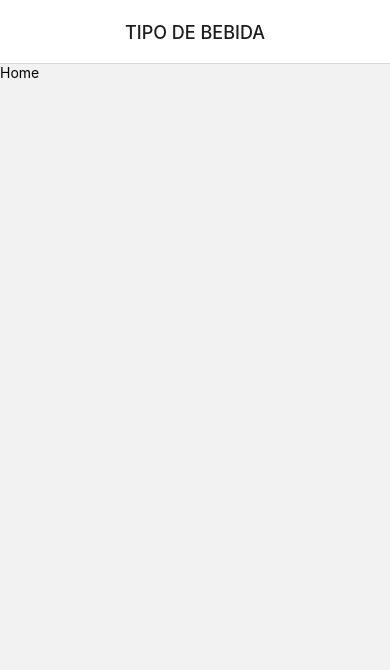
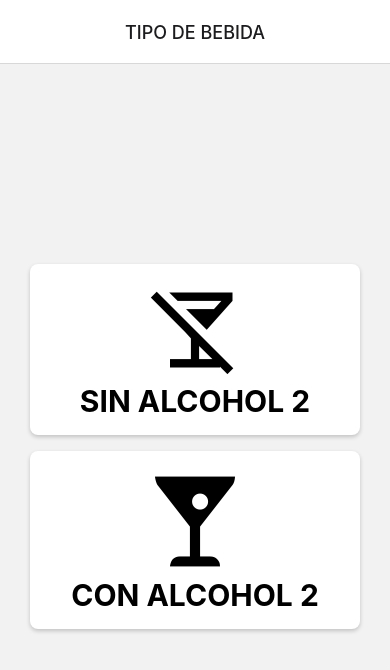
Before and after one commit to francocsanchez/biyDrinks, a React Native app: screen /Home in a window 390 px wide. Shown: the top 670 px of the page. Built offline with nearby package versions, Linux system fonts and the light colour scheme.

Commit message:
Home View

```diff
--- a/src/views/Home/Home.Styles.js
+++ b/src/views/Home/Home.Styles.js
@@ -1,5 +1,12 @@
 import { StyleSheet } from "react-native";
 
-const styles = StyleSheet.create({});
+const styles = StyleSheet.create({
+  container: {
+    flex: 1,
+    justifyContent: "center",
+    alignItems: "center",
+    marginHorizontal: 30,
+  },
+});
 
 export { styles };
--- a/src/views/Home/Home.jsx
+++ b/src/views/Home/Home.jsx
@@ -1,13 +1,29 @@
-import { View, Text } from 'react-native'
+import { View } from "react-native";
 
-import { styles } from './Home.Styles'
+import { styles } from "./Home.Styles";
+
+import { Card } from "./components";
+
+import { Entypo } from "@expo/vector-icons";
+import { MaterialIcons } from "@expo/vector-icons";
 
 const Home = () => {
+  const dataCard = {
+    sinAlcohol: {
+      title: "sin alcohol",
+      img: <MaterialIcons name="no-drinks" size={100} color="black" />,
+    },
+    conAlcohol: {
+      title: "con alcohol",
+      img: <Entypo name="drink" size={100} color="black" />,
+    },
+  };
   return (
-    <View>
-      <Text>Home</Text>
+    <View style={styles.container}>
+      <Card data={dataCard.sinAlcohol} />
+      <Card data={dataCard.conAlcohol} />
     </View>
-  )
-}
+  );
+};
 
-export default Home
+export default Home;
--- /dev/null
+++ b/src/views/Home/components/Card/Card.Styles.js
@@ -0,0 +1,30 @@
+import { StyleSheet } from "react-native";
+
+const styles = StyleSheet.create({
+  card: {
+    backgroundColor: "#ffffff",
+    borderRadius: 8,
+    padding: 16,
+    marginBottom: 16,
+    shadowColor: "#000000",
+    shadowOffset: {
+      width: 0,
+      height: 2,
+    },
+    shadowOpacity: 0.2,
+    shadowRadius: 4,
+    elevation: 5,
+    width: "100%",
+  },
+  title: {
+    fontSize: 30,
+    fontWeight: "bold",
+    textAlign: "center",
+    textTransform: "uppercase",
+  },
+  img:{
+    textAlign:'center',
+  }
+});
+
+export { styles };
--- /dev/null
+++ b/src/views/Home/components/Card/Card.jsx
@@ -0,0 +1,14 @@
+import { View, Text } from "react-native";
+
+import { styles } from "./Card.Styles";
+
+const Card = ({ data }) => {
+  return (
+    <View style={styles.card}>
+      <Text style={styles.img}>{data.img}</Text>
+      <Text style={styles.title}>{data.title} 2</Text>
+    </View>
+  );
+};
+
+export default Card;
--- /dev/null
+++ b/src/views/Home/components/index.js
@@ -0,0 +1,3 @@
+import Card from "./Card/Card.jsx";
+
+export {Card}
```
